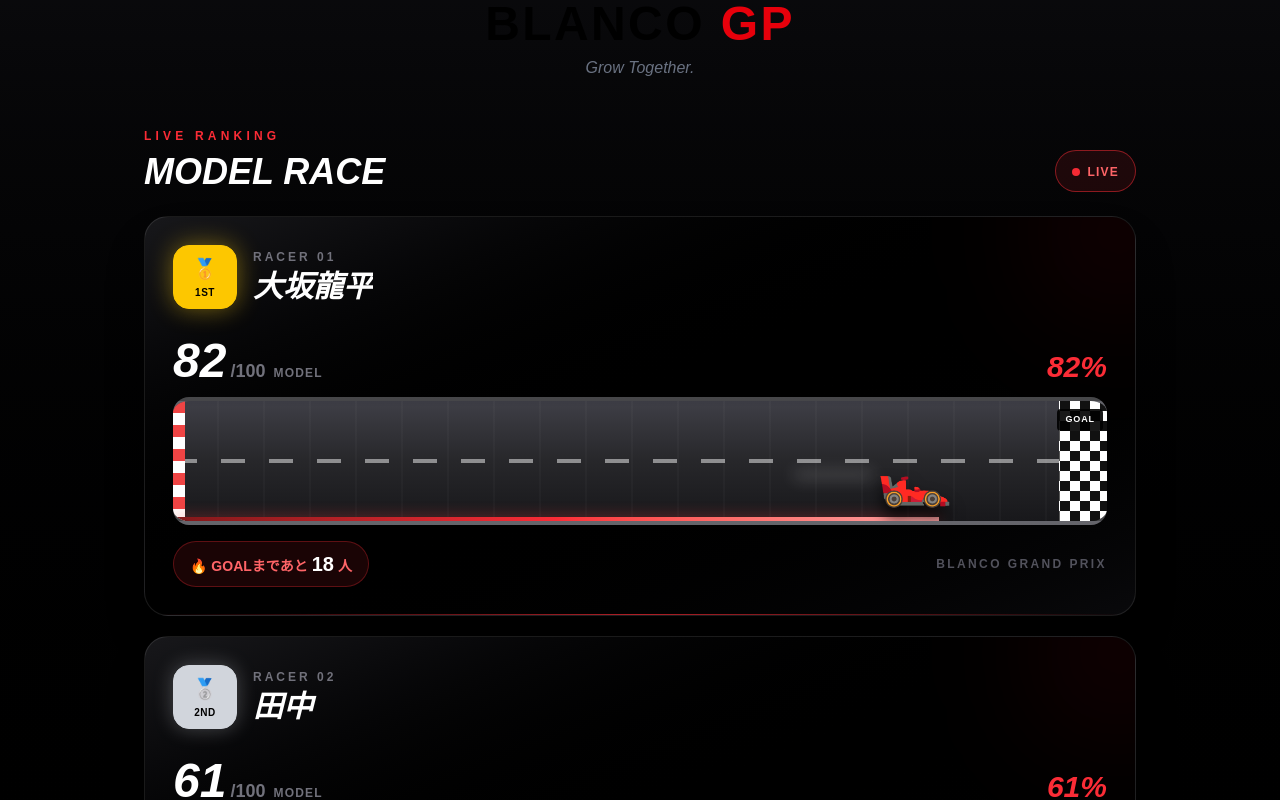
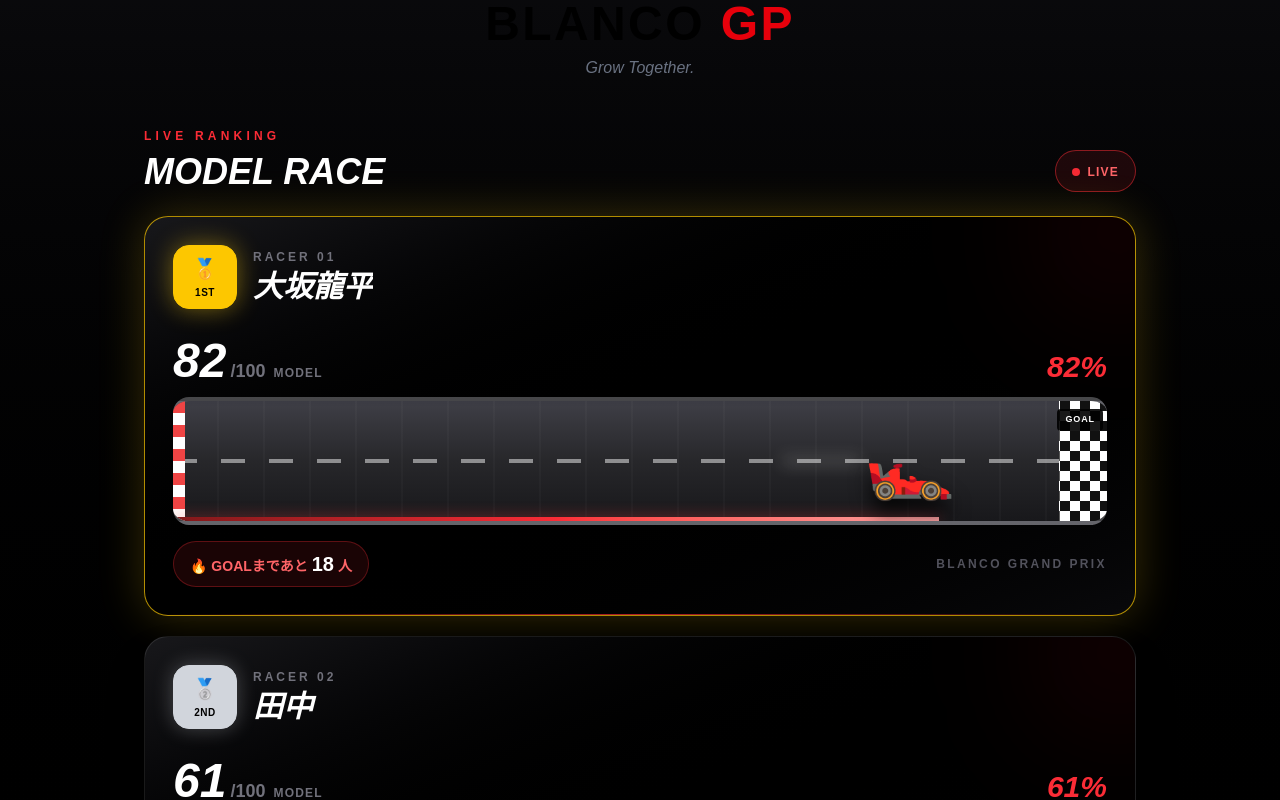
Before and after one commit to rei0214usg-alt/blanco-gp, a Next.js app: page / in a window 1280 px wide. Shown: the top 800 px of the page. Built offline with nearby package versions, Linux system fonts and the light colour scheme.

Commit message:
v0.6 レース画面のUIと演出を改善

```diff
--- a/components/RaceTrack.tsx
+++ b/components/RaceTrack.tsx
@@ -80,12 +80,17 @@ export default function RaceTrack({ racers }: RaceTrackProps) {
           const remaining = Math.max(0, 100 - progress);
           const rank = getRankDisplay(index);
           const isCompleted = progress >= 100;
+          const isLeader = index === 0;
 
           return (
             <article
-              key={racer.id}
-              className="group relative overflow-hidden rounded-3xl border border-white/10 bg-gradient-to-br from-zinc-900 via-black to-zinc-950 p-5 shadow-2xl transition duration-300 hover:-translate-y-1 hover:border-red-500/50 sm:p-7"
-            >
+  key={racer.id}
+  className={`group relative overflow-hidden rounded-3xl border bg-gradient-to-br from-zinc-900 via-black to-zinc-950 p-5 transition duration-300 hover:-translate-y-1 sm:p-7 ${
+    isLeader
+      ? "border-yellow-400/70 shadow-[0_0_45px_rgba(250,204,21,0.22)]"
+      : "border-white/10 shadow-2xl hover:border-red-500/50"
+  }`}
+>
               <div className="pointer-events-none absolute -right-16 -top-16 h-40 w-40 rounded-full bg-red-600/10 blur-3xl" />
 
               <div className="pointer-events-none absolute bottom-0 left-0 h-px w-full bg-gradient-to-r from-transparent via-red-500/70 to-transparent" />
@@ -139,7 +144,7 @@ export default function RaceTrack({ racers }: RaceTrackProps) {
                     </p>
                   </div>
 
-                  <div className="relative h-28 overflow-hidden rounded-2xl border-y-4 border-white/20 bg-gradient-to-b from-zinc-700 via-zinc-800 to-zinc-900 shadow-inner sm:h-32">
+                  <div className="relative h-32 overflow-hidden rounded-2xl border-y-4 border-white/20 bg-gradient-to-b from-zinc-700 via-zinc-800 to-zinc-900 shadow-inner sm:h-32">
   {/* アスファルトの模様 */}
   <div className="absolute inset-0 opacity-30 [background-image:repeating-linear-gradient(90deg,transparent_0,transparent_44px,rgba(255,255,255,0.08)_44px,rgba(255,255,255,0.08)_46px)]" />
 
@@ -158,7 +163,7 @@ export default function RaceTrack({ racers }: RaceTrackProps) {
 
   {/* 車 */}
   <div
-    className="absolute bottom-4 z-20 transition-all duration-1000 ease-out"
+    className="absolute bottom-5 z-20 transition-all duration-1000 ease-out sm:bottom-6"
     style={{
       left: `${progress}%`,
       transform: `translateX(-${progress}%)`,
@@ -172,7 +177,7 @@ export default function RaceTrack({ racers }: RaceTrackProps) {
 
       {/* 絵文字を右向きに反転 */}
       <div
-        className="text-5xl drop-shadow-[0_10px_8px_rgba(0,0,0,0.8)] sm:text-6xl"
+        className="text-6xl drop-shadow-[0_12px_10px_rgba(0,0,0,0.85)] sm:text-7xl"
         style={{ transform: "scaleX(-1)" }}
       >
         {racer.car}
```
